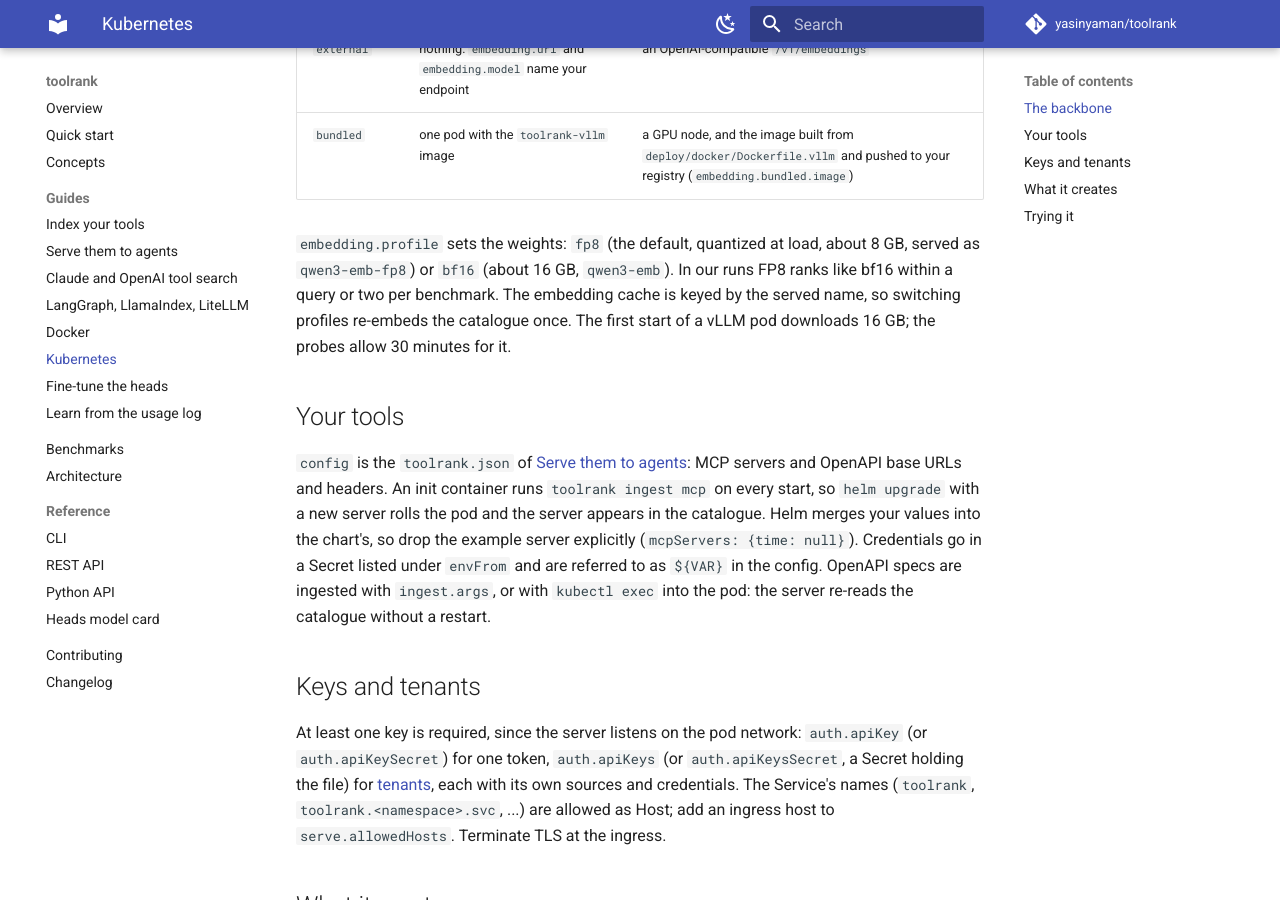
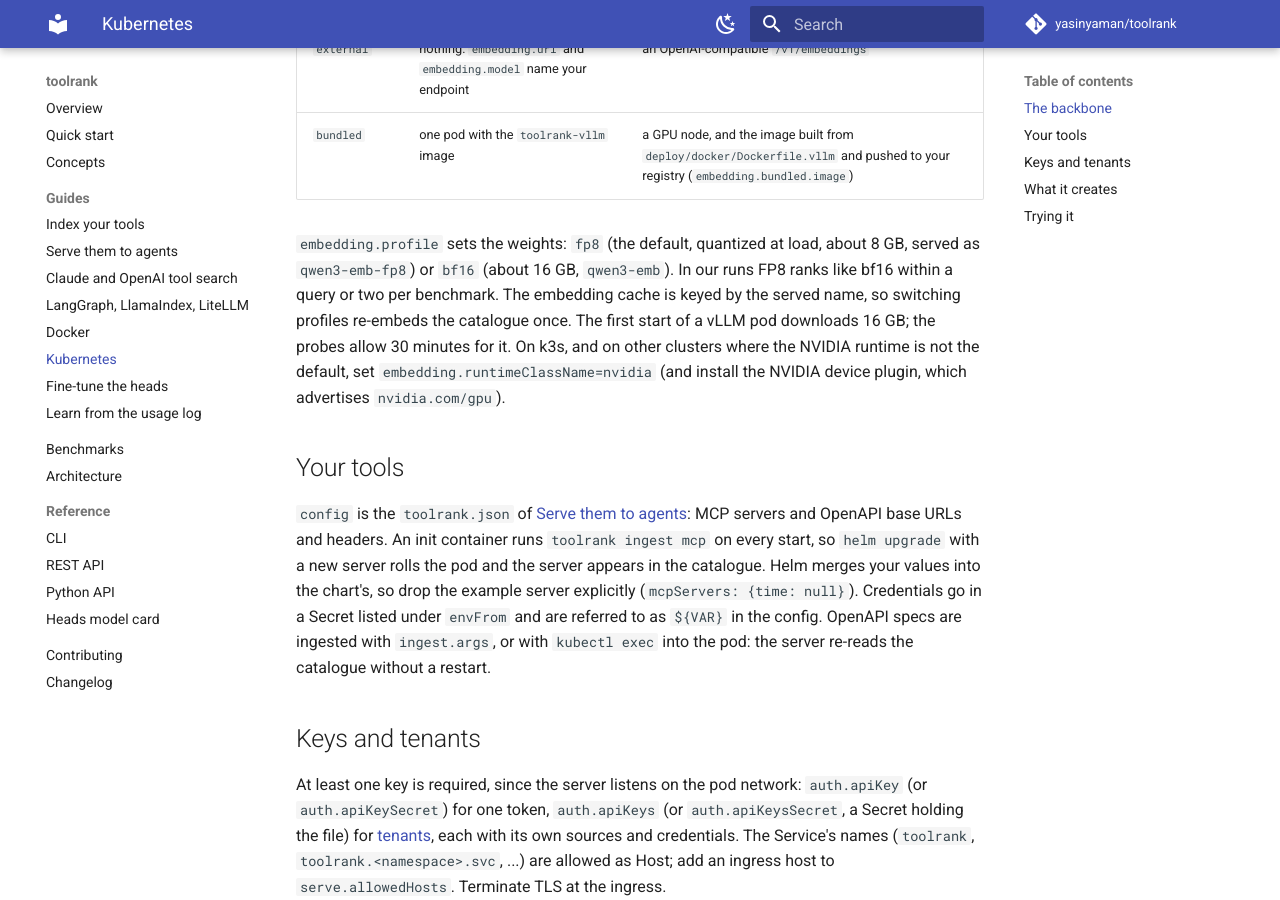
Before and after one commit to yasinyaman/toolrank, an MkDocs documentation site: the page built from docs/guides/kubernetes.md, in a window 1280 px wide and 900 px high, scrolled down 543 px. Built offline with MkDocs 1.6.1 and Material for MkDocs 9.7.7, drawn with Linux system fonts in a browser that asks for light colours; comment, search, counter and statistics services are not loaded.

Commit message:
faz-2/w6: the chart takes a runtime class for its GPU pod (nvidia on k3s)
Co-Authored-By: Claude Opus 5.5 <noreply@anthropic.com>

```diff
--- a/docs/guides/kubernetes.md
+++ b/docs/guides/kubernetes.md
@@ -23,7 +23,9 @@ kubectl -n toolrank port-forward svc/toolrank 8765:8765
 `qwen3-emb-fp8`) or `bf16` (about 16 GB, `qwen3-emb`). In our runs FP8 ranks like bf16 within a
 query or two per benchmark. The embedding cache is keyed by the served name, so switching profiles
 re-embeds the catalogue once. The first start of a vLLM pod downloads 16 GB; the probes allow 30
-minutes for it.
+minutes for it. On k3s, and on other clusters where the NVIDIA runtime is not the default, set
+`embedding.runtimeClassName=nvidia` (and install the NVIDIA device plugin, which advertises
+`nvidia.com/gpu`).
 
 ## Your tools
 
```
Also changed, not shown: 4 other files.
